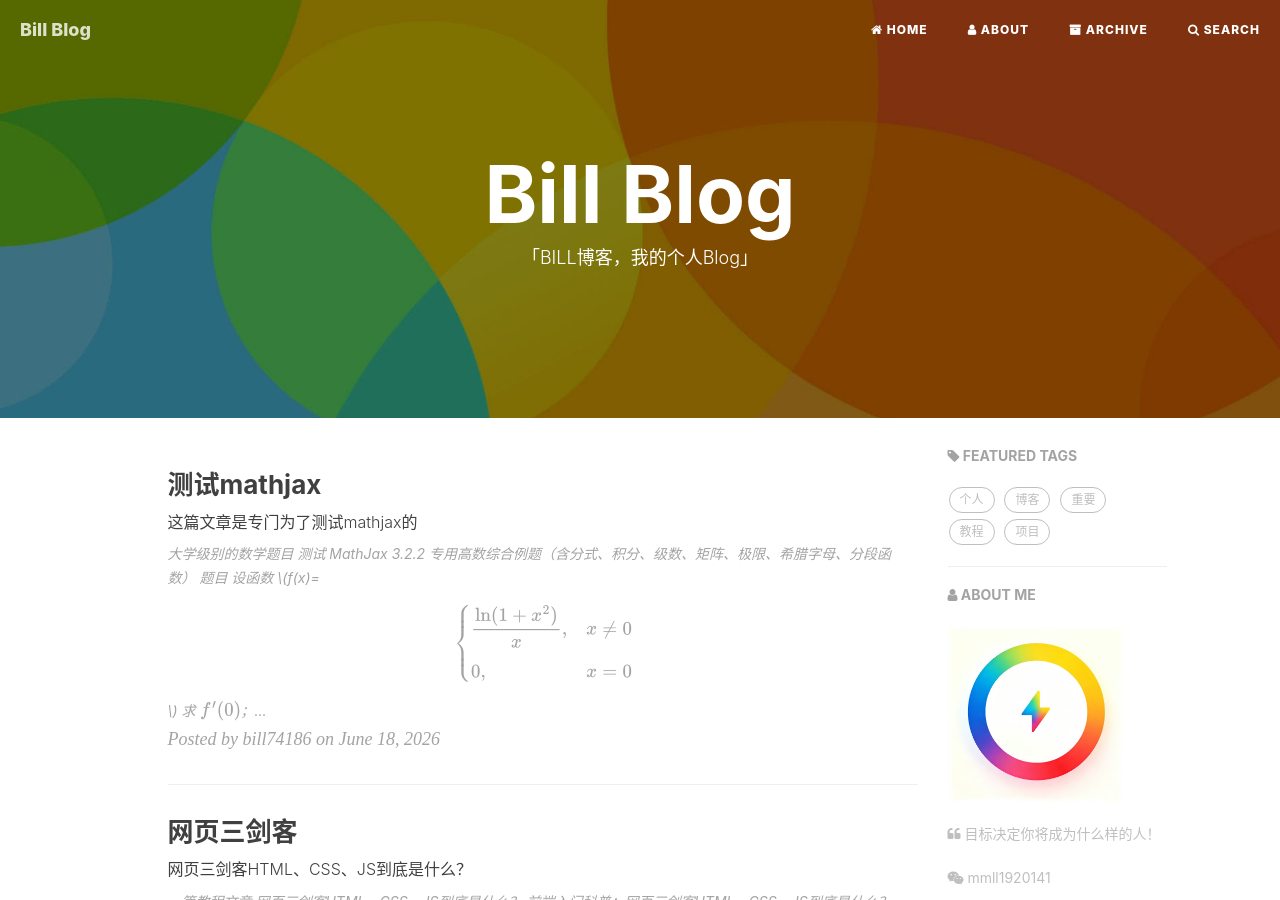
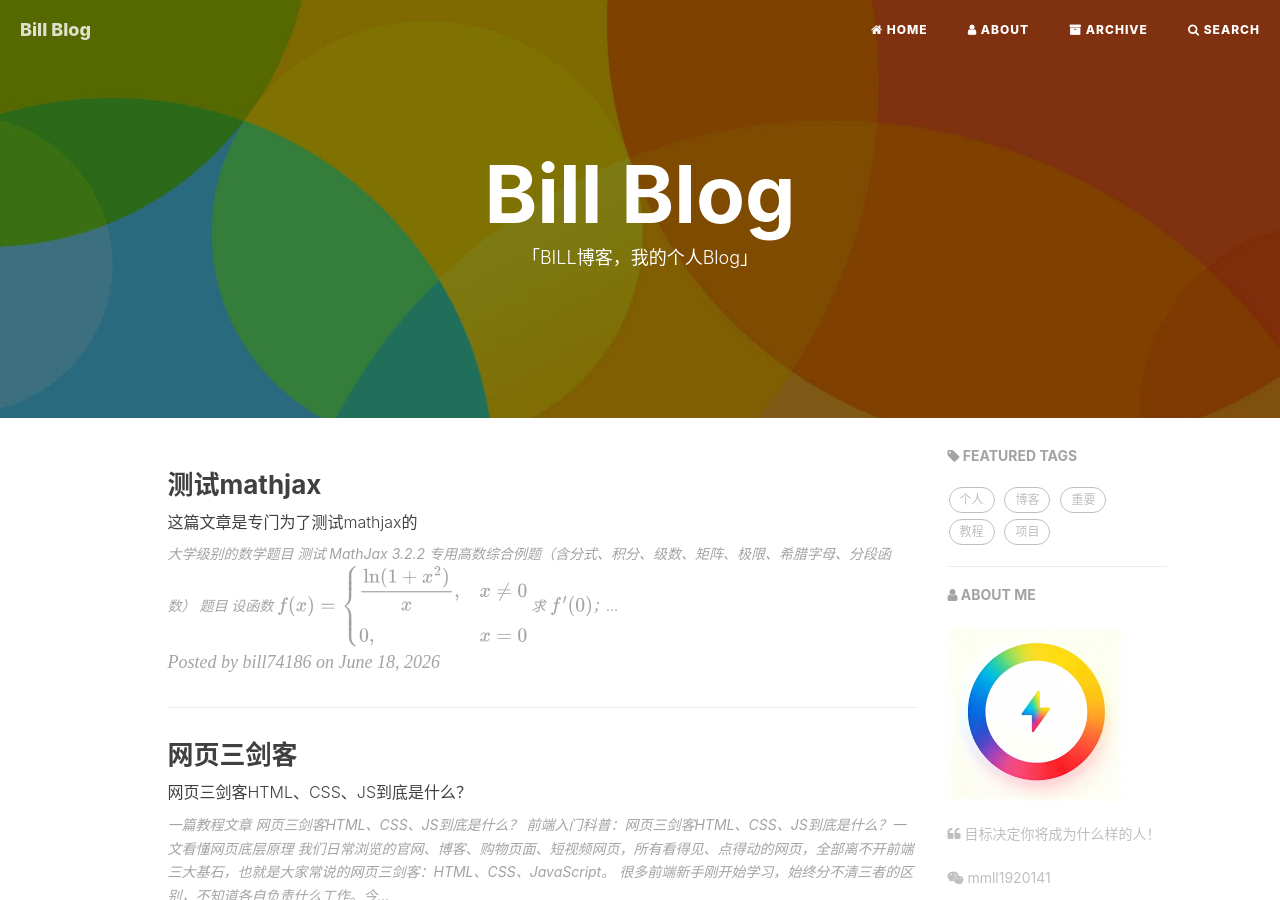
Before and after one commit to bill74186/bill74186.github.io, a Jekyll site: the page built from index.html, in a window 1280 px wide and 900 px high. Built offline with Jekyll 4.4.1, drawn with Linux system fonts in a browser that asks for light colours; the list of posts is cut into pages by our own code; comment, search, counter and statistics services are not loaded; part of the change alters nothing that is shown.

Commit message:
修复：修复报错问题

```diff
--- a/_includes/footer.html
+++ b/_includes/footer.html
@@ -130,24 +130,39 @@
 <!-- add support for mathjax -->
 <script>
 window.MathJax = {
+  // 同时兼容 $...$ 和 \(...\) 两种行内公式
   tex: {
-    inlineMath: [['$', '$']],
-    displayMath: [['$$', '$$']],
-    processEscapes: true,
+    inlineMath: [['$', '$'], ['\\(', '\\)']],
+    displayMath: [['$$', '$$'], ['\\[', '\\]']],
+    processEscapes: false, // 关闭转义，杜绝\$干扰
     equationNumbers: { autoNumber: "AMS" },
-    packages: {'[+]': ['ams', 'cases']}
+    packages: {'[+]': ['ams', 'cases', 'mathtools']} // 补齐矩阵/分段函数依赖
   },
   svg: {
-    scale: 1.1,
+    scale: 1.15,
     fontCache: 'global'
   },
   startup: {
-    pageReady: () => MathJax.startup.defaultPageReady()
+    // DOM加载完成后强制全局渲染
+    pageReady: function () {
+      return MathJax.startup.defaultPageReady().then(function () {
+        // 延迟二次渲染，解决博客懒加载DOM延迟
+        setTimeout(() => MathJax.typeset(), 300);
+      });
+    }
   }
 };
 </script>
+<!-- 移除async，同步加载，配置优先执行 -->
 <script type="text/javascript" id="MathJax-script"
   src="https://cdn.bootcdn.net/ajax/libs/mathjax/3.2.2/es5/tex-svg.min.js">
+</script>
+
+<!-- 页面底部追加兜底渲染脚本（必须加） -->
+<script>
+window.addEventListener('load', function() {
+  MathJax.typesetPromise();
+});
 </script>
 {% endif %}
 
```
